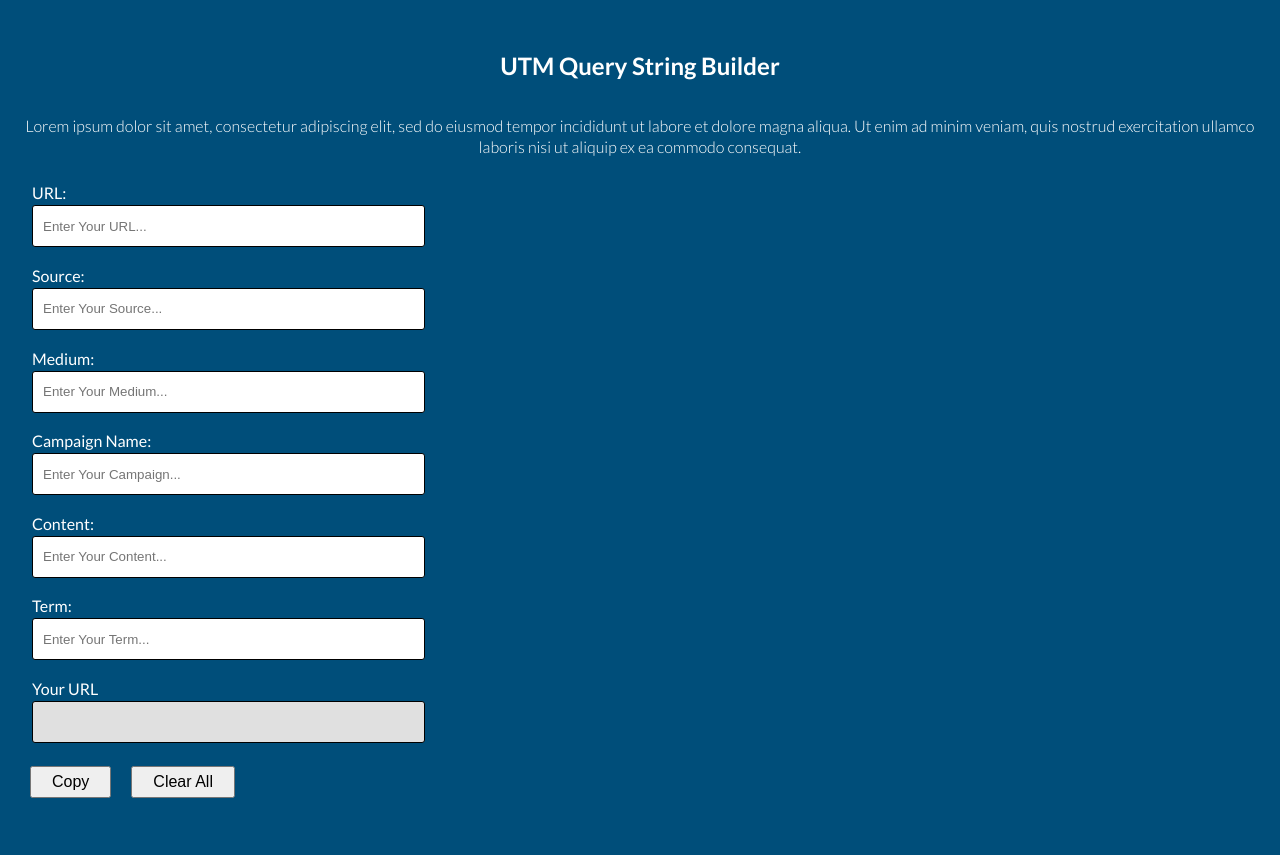
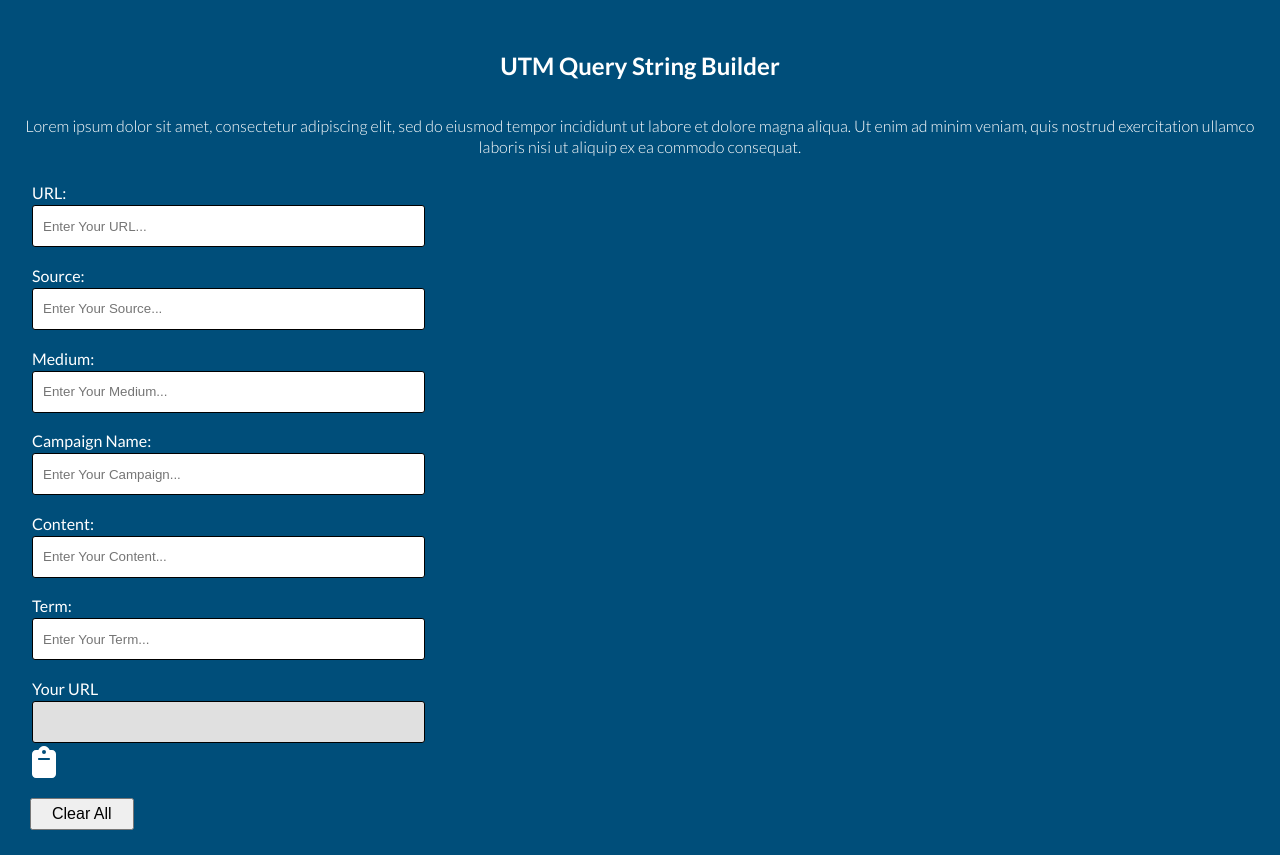
Before and after one commit to philrinaldi/UTM-Query-Builder, a React (Create React App) app: page / in a window 1280 px wide. Before the commit the page ends 823 px from the top, so only its background shows below. Built offline with nearby package versions, Linux system fonts and the light colour scheme.

Commit message:
Add FA Icons & Clipboard Button

```diff
--- a/package.json
+++ b/package.json
@@ -3,9 +3,14 @@
   "version": "0.1.0",
   "private": true,
   "dependencies": {
+    "@fortawesome/fontawesome-svg-core": "^6.1.0",
+    "@fortawesome/free-regular-svg-icons": "^6.1.0",
+    "@fortawesome/free-solid-svg-icons": "^6.1.0",
+    "@fortawesome/react-fontawesome": "^0.1.18",
     "@testing-library/jest-dom": "^5.16.2",
     "@testing-library/react": "^12.1.3",
     "@testing-library/user-event": "^13.5.0",
+    "babel-plugin-macros": "^3.1.0",
     "react": "^17.0.2",
     "react-dom": "^17.0.2",
     "react-hook-form": "^7.28.0",
--- a/public/index.html
+++ b/public/index.html
@@ -4,42 +4,18 @@
     <meta charset="utf-8" />
     <link rel="icon" href="%PUBLIC_URL%/favicon.ico" />
     <meta name="viewport" content="width=device-width, initial-scale=1" />
-    <meta name="theme-color" content="#000000" />
     <meta
       name="description"
-      content="Web site created using create-react-app"
+      content="Build your very own URL's with your custom UTM codes using our Query String Builder."
     />
     <link rel="apple-touch-icon" href="%PUBLIC_URL%/logo192.png" />
-    <!--
-      manifest.json provides metadata used when your web app is installed on a
-      user's mobile device or desktop. See https://developers.google.com/web/fundamentals/web-app-manifest/
-    -->
+
     <link rel="manifest" href="%PUBLIC_URL%/manifest.json" />
-    <!--
-      Notice the use of %PUBLIC_URL% in the tags above.
-      It will be replaced with the URL of the `public` folder during the build.
-      Only files inside the `public` folder can be referenced from the HTML.
 
-      Unlike "/favicon.ico" or "favicon.ico", "%PUBLIC_URL%/favicon.ico" will
-      work correctly both with client-side routing and a non-root public URL.
-      Learn how to configure a non-root public URL by running `npm run build`.
-    -->
-
-    <title>UTM Query String Builder Project</title>
+    <title>UTM Query String Builder</title>
   </head>
   <body>
     <noscript>You need to enable JavaScript to run this app.</noscript>
     <div id="root"></div>
-    <!--
-      This HTML file is a template.
-      If you open it directly in the browser, you will see an empty page.
-
-      You can add webfonts, meta tags, or analytics to this file.
-      The build step will place the bundled scripts into the <body> tag.
-
-      To begin the development, run `npm start` or `yarn start`.
-      To create a production bundle, use `npm run build` or `yarn build`.
-    -->
-
   </body>
 </html>
--- a/src/Inputs.js
+++ b/src/Inputs.js
@@ -1,6 +1,8 @@
 import ReactDOM from 'react-dom';
 import React, { useState } from 'react';
 import { useForm } from "react-hook-form";
+import { FontAwesomeIcon } from '@fortawesome/react-fontawesome';
+import { faClipboard } from '@fortawesome/free-solid-svg-icons';
 
 
 export default function Inputs () {
@@ -9,22 +11,6 @@ export default function Inputs () {
   	const [inputs, setInputs] = useState({});
 
   	const handleChange = e => setInputs(prevState => ({ ...prevState, [e.target.name]: e.target.value }));
-
-	// const handleSubmit = e => {
-	// 	ReactDOM.render(
-	//   <Build
-	//   	url={inputs.url}
-	//   	source={inputs.source}
-	//   	medium={inputs.medium}
-	//   	campaign={inputs.campaign}
-	//   	content={inputs.content}
-	//   	term={inputs.term}
-	//   	/>,
-	//   document.getElementById('output')
-	//   );
-
-	//   e.preventDefault();
-	// }
 
 	const clearForm = () => {
 		setInputs({});
@@ -75,11 +61,16 @@ export default function Inputs () {
 		return output;
 	}
 
-
-
 	const fullUrl = concat();
 
-	//console.log(watch());
+	const copyOutput = () => {
+		const url = JSON.stringify(fullUrl);
+		const unquotUrl = url.replace(/['"]+/g, '');
+		navigator.clipboard.writeText(unquotUrl);
+
+		alert("URL Copied to Clipboard");
+
+	}
 
 	return (
 		<div>
@@ -146,12 +137,9 @@ export default function Inputs () {
 			            className="output"
 			            value={fullUrl}
 			         />
+			         <FontAwesomeIcon icon={faClipboard} size="2x" onClick={copyOutput} />
 			    </fieldset>
 		    </form>
-
-			<button className="btn" onClick={() =>  navigator.clipboard.writeText('copy this text')}>
-			Copy
-			</button>
 			<button className="btn" onClick={clearForm}>
 			Clear All
 			</button>
```
Also changed, not shown: 1 other file (tests, documents, lock files or other folders).
